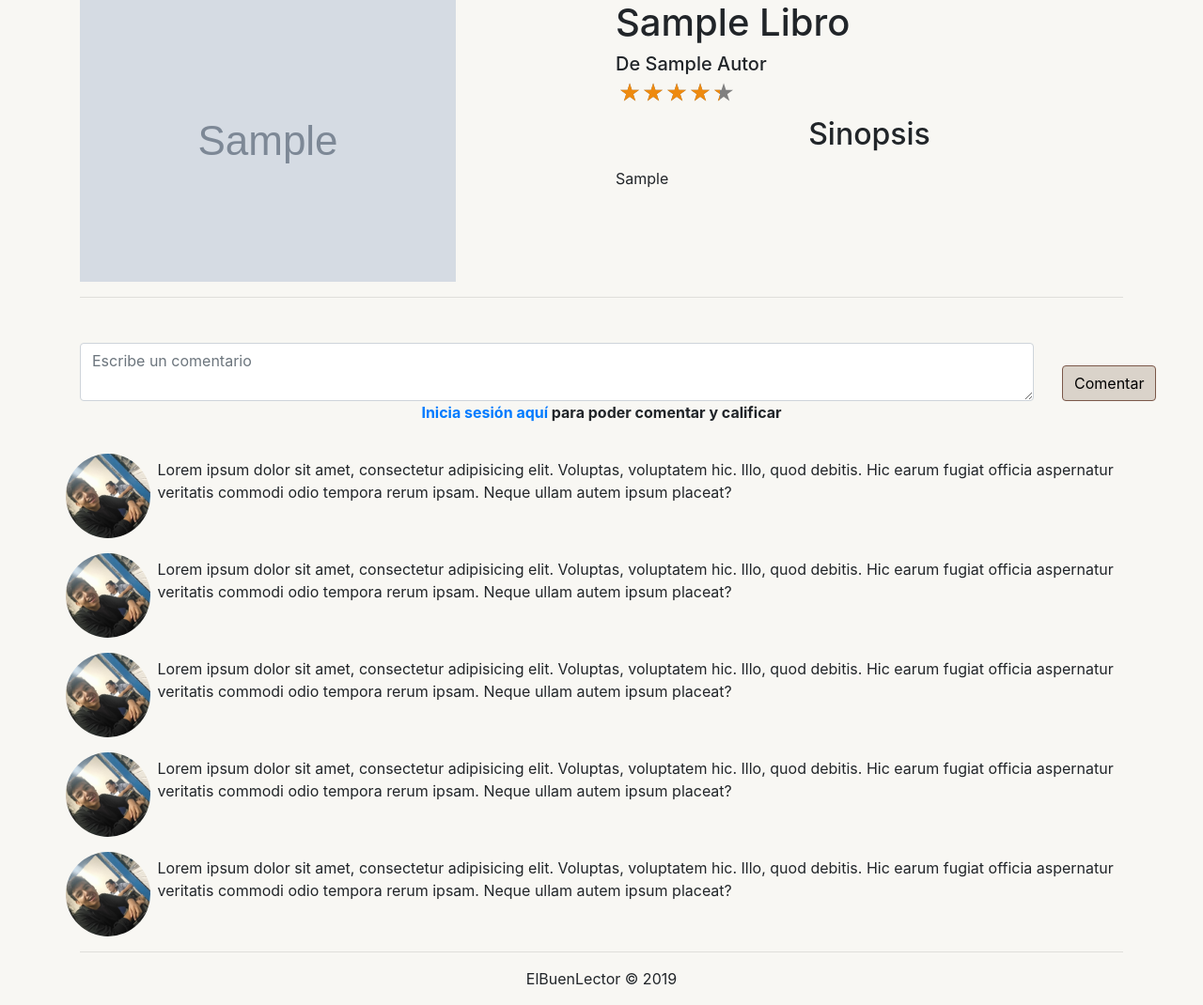
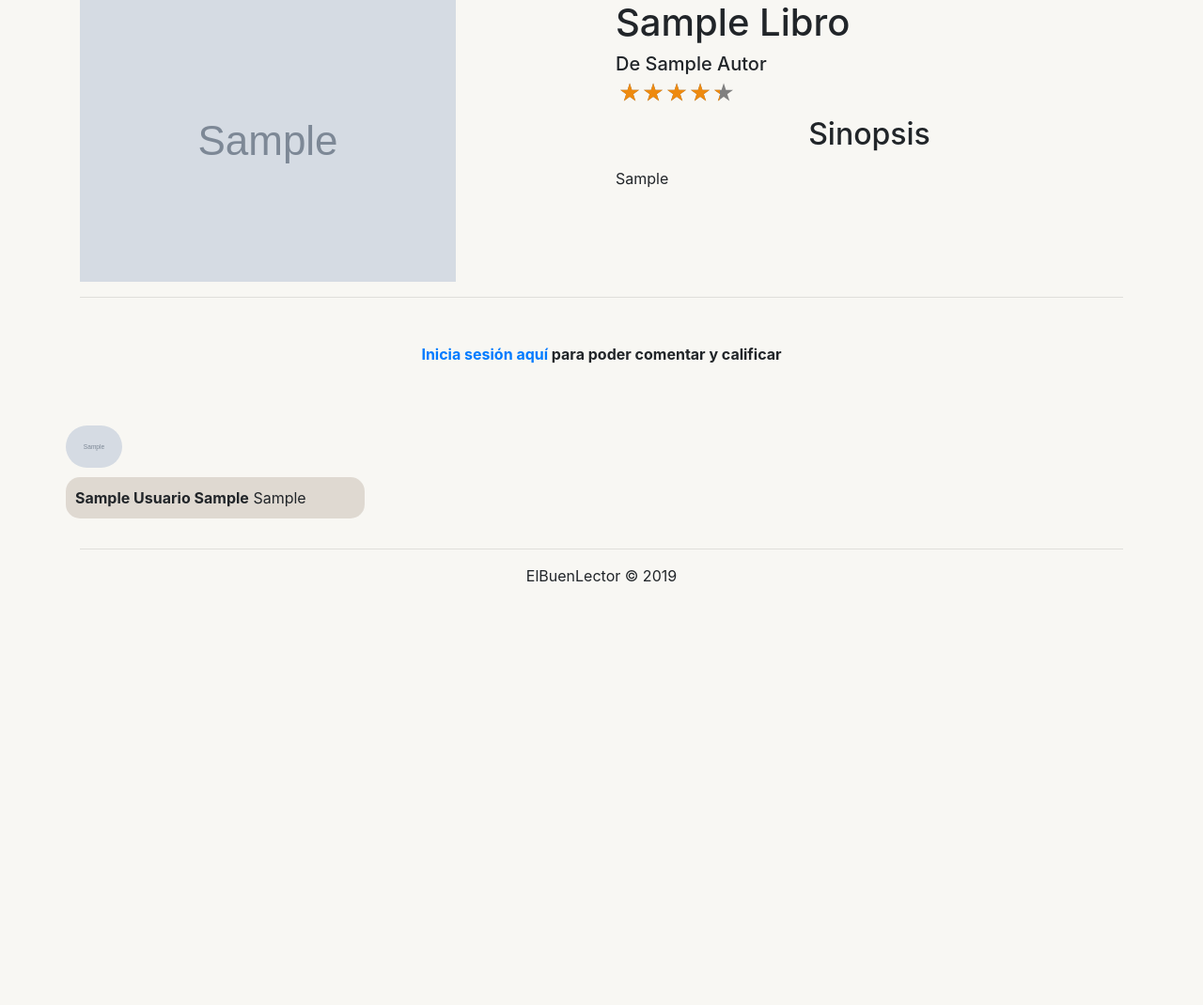
Before and after one commit to CarlosVazquezFarrera/ElBuenLector, a PHP site: page /ElBuenLector/libro.php?libro=1 in a window 1280 px wide. Shown: the part 82-1152 px from the top of the page at 94% size. After the commit the page ends 701 px from the top, so only its background shows below. Run offline with PHP 8.4, Linux system fonts and the light colour scheme; tables that the repository leaves empty or names only in its code hold one stand-in row (values such as "Sample post"); grey boxes marked "Sample" are stand-in pictures.

Commit message:
Update libro comentarios

```diff
--- a/css/estilos.css
+++ b/css/estilos.css
@@ -71,8 +71,9 @@
 }
 .ProfilePicture
 {
-    width: 90px;
+    width: 60px;
     border-radius:150px;
+    margin-bottom: 10px;
 }
 .modal-content
 {
@@ -163,3 +164,20 @@
 {
     background-color: #7b5849;
 }
+.comentario
+{
+    margin-bottom: 0;
+    display: inline-block;
+    width: 92%;
+    padding: 10px;
+    border-radius: 15px;
+    background-color: rgba(218, 211, 202, 0.8);
+}
+.perfil
+{
+    color: red;
+}
+p .comentario strong
+{
+    color: red;
+}
--- a/includes/menu.php
+++ b/includes/menu.php
@@ -19,7 +19,7 @@
       ?>
       <li class="nav-item dropdown active">
         <a class="nav-link dropdown-toggle" href="#" id="navbarDropdown" role="button" data-toggle="dropdown" aria-haspopup="true" aria-expanded="false">
-         <?=$_SESSION["usuario"]?>
+         <?=ucwords($_SESSION["usuario"])?>
         </a>
         <div class="dropdown-menu" aria-labelledby="navbarDropdown">
           <a class="dropdown-item" href="#">Perfil</a>
--- a/includes/modal.php
+++ b/includes/modal.php
@@ -14,7 +14,10 @@
                             <div class="input-group-text">@</div>
                         </div>
                     <input name="correoLogin" type="email" class="form-control" placeholder="Email" required>
-                </div>
+            </div>
+
+
+
                 </div>
                 <div class="col-12 mt-3">
                 <div class="input-group">
--- a/libro.php
+++ b/libro.php
@@ -10,7 +10,10 @@
                             WHERE l.id_libro = {$_GET['libro']}");
     $dato = $libro->fetch_assoc();
 
-
+    $comentarios = $mysqli->query("SELECT u.nombre, u.apellidos, u.img, c.comentario
+                                FROM usuario u JOIN comentario c ON (u.id_usuario = c.id_usuario)
+                                WHERE c.id_libro = {$_GET['libro']}
+                                ORDER BY c.id_comentario DESC");
     $estrellas = 4.3;
     $calificacion = 0;
 ?>
@@ -49,14 +52,25 @@
             <hr>
             <div class="w-100 mt-5">
             </div>
+        <!-- comentario -->
+            <?php if (isset($_SESSION["usuario"]) && !empty($_SESSION["usuario"]))
+            {
+            ?>
+            <form action="controller/comentario.php" method="post">
+                <input type="hidden" name = "libro" value=<?=$_GET["libro"]?>>
+                <input type="hidden" name = "usuario" value =<?php  if (isset($_SESSION["usuario"])) echo $_SESSION["id_usuario"] ?>>
                 <div class="row align-items-end">
                     <div class="col-11">
-                <textarea class="form-control" placeholder="Escribe un comentario" required></textarea>
+                        <textarea class="form-control" name= "comentario" placeholder="Escribe un comentario" required></textarea>
                     </div>
                     <div class="col-1">
                         <button type="submit" class="btn btn-outline-dark login">Comentar</button>
                     </div>
                 </div>
+            </form>
+            <?php
+            }
+            ?>
 
              <?php if (!isset($_SESSION["usuario"]) && empty($_SESSION["usuario"]))
              {
@@ -71,16 +85,16 @@
         }
         ?>
         <!-- comentarios -->
+        <div class="w-100 mt-5"></div>
+        <hr>
         <?php
-        for ($i = 1; $i <=5; $i++)
+        while ($comentario = $comentarios->fetch_assoc())
         {
         ?>
-        <div class="row align-items-center">
-            <div class="col-12 col-md-1 mt-3">
-                <img src ="images/users/1.JPG" class="ProfilePicture img-circle">
-            </div>
-            <div class="col-12 col-md-11">
-                <p>Lorem ipsum dolor sit amet, consectetur adipisicing elit. Voluptas, voluptatem hic. Illo, quod debitis. Hic earum fugiat officia aspernatur veritatis commodi odio tempora rerum ipsam. Neque ullam autem ipsum placeat?</p>
+        <div class="row">
+            <div class="col-12 mb-3">
+                <img src ="images/users/<?=$comentario["img"]?>" class="ProfilePicture img-circle mr-3">
+                <p class = "comentario"><strong class="nombre"><?=ucwords($comentario["nombre"])." ".ucwords($comentario["apellidos"])?></strong> <?=$comentario["comentario"]?></p>
             </div>
         </div>
         <?php
```
Also changed, not shown: controller/comentario.php (added, +16 -0 lines), images/users/d.png (added). Lines whose indentation alone changed are shown as unchanged.
